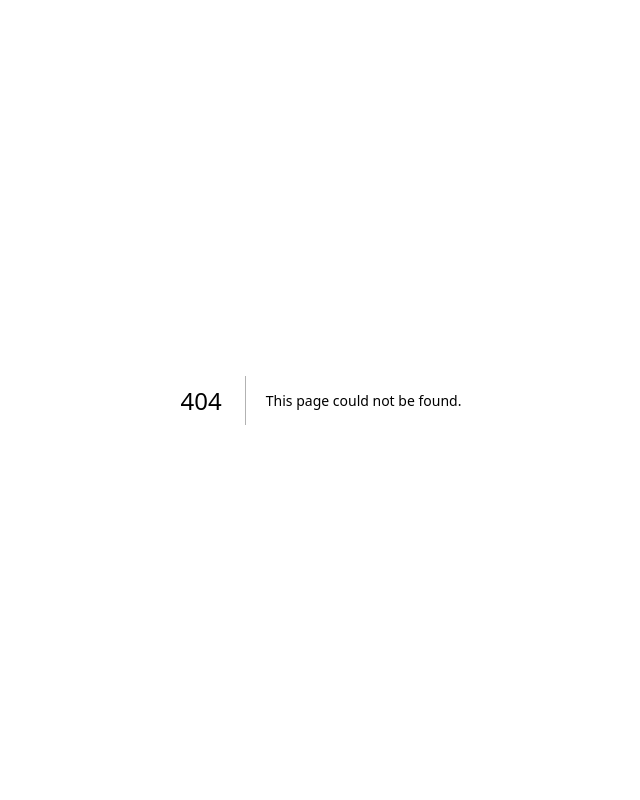
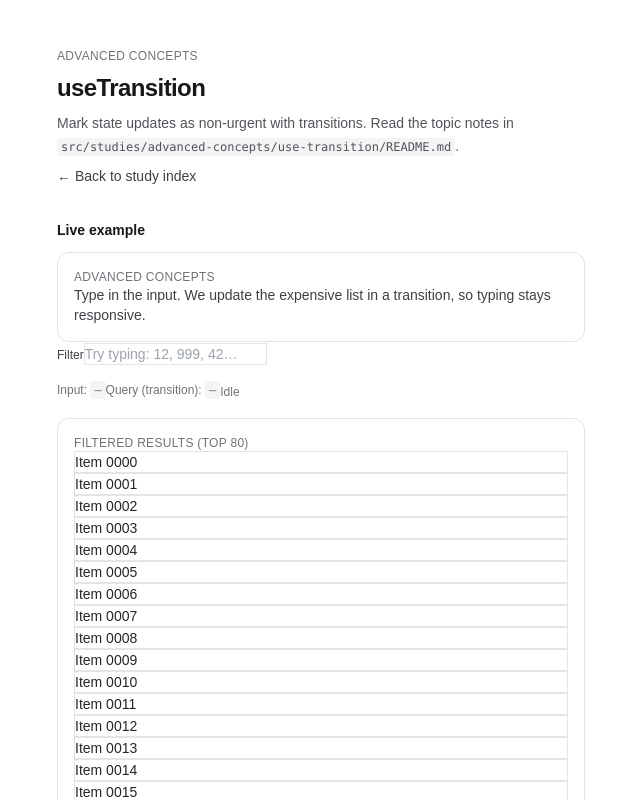
Before and after one commit to Rennatts/React-Next-studies, a Next.js app: page /studies/advanced-concepts/use-transition in a window 1280 px wide. Before the commit this address had no page. Shown: the top 800 px of the page, without its empty margins (319-959 px from the left). Built offline with nearby package versions, Linux system fonts and the light colour scheme.

Commit message:
usetransition

```diff
--- a/src/app/page.tsx
+++ b/src/app/page.tsx
@@ -127,6 +127,13 @@ const topics = [
     href: "/studies/advanced-concepts/use-deferred-value",
     category: "Advanced concepts",
   },
+  {
+    title: "useTransition",
+    description:
+      "Mark expensive state updates as non-urgent with startTransition; show pending UI with isPending.",
+    href: "/studies/advanced-concepts/use-transition",
+    category: "Advanced concepts",
+  },
 ] as const;
 
 export default function Home() {
--- /dev/null
+++ b/src/app/studies/advanced-concepts/use-transition/page.tsx
@@ -0,0 +1,47 @@
+import type { Metadata } from "next";
+import Link from "next/link";
+import { UseTransitionDemo } from "@/studies/advanced-concepts/use-transition/UseTransitionDemo";
+
+export const metadata: Metadata = {
+  title: "Study: useTransition",
+  description:
+    "Advanced concept: mark expensive UI updates as non-urgent using useTransition.",
+};
+
+export default function UseTransitionStudyPage() {
+  return (
+    <div className="mx-auto flex min-h-screen max-w-xl flex-col gap-8 px-6 py-12">
+      <header className="space-y-2">
+        <p className="text-xs font-medium uppercase tracking-wide text-zinc-500 dark:text-zinc-400">
+          Advanced concepts
+        </p>
+        <h1 className="text-2xl font-semibold tracking-tight text-zinc-900 dark:text-zinc-50">
+          useTransition
+        </h1>
+        <p className="text-sm leading-relaxed text-zinc-600 dark:text-zinc-400">
+          Mark state updates as non-urgent with transitions. Read the topic notes in{" "}
+          <code className="rounded bg-zinc-100 px-1 py-0.5 text-xs dark:bg-zinc-900">
+            src/studies/advanced-concepts/use-transition/README.md
+          </code>
+          .
+        </p>
+        <Link
+          href="/"
+          className="inline-flex text-sm font-medium text-zinc-700 underline-offset-4 hover:underline dark:text-zinc-300"
+        >
+          ← Back to study index
+        </Link>
+      </header>
+
+      <section aria-labelledby="demo-heading" className="space-y-3">
+        <h2
+          id="demo-heading"
+          className="text-sm font-semibold text-zinc-900 dark:text-zinc-50"
+        >
+          Live example
+        </h2>
+        <UseTransitionDemo />
+      </section>
+    </div>
+  );
+}
--- /dev/null
+++ b/src/studies/advanced-concepts/use-transition/UseTransitionDemo.tsx
@@ -0,0 +1,105 @@
+"use client";
+
+import { useMemo, useState, useTransition } from "react";
+
+function makeItems() {
+  const out: { id: string; label: string }[] = [];
+  for (let i = 0; i < 5000; i += 1) {
+    out.push({ id: `it_${i}`, label: `Item ${i.toString().padStart(4, "0")}` });
+  }
+  return out;
+}
+
+const ITEMS = makeItems();
+
+function expensiveIncludes(haystack: string, needle: string) {
+  // Artificial cost so transitions are easier to notice.
+  let score = 0;
+  for (let i = 0; i < 1800; i += 1) score += i % 7;
+  void score;
+  return haystack.toLowerCase().includes(needle.toLowerCase());
+}
+
+export function UseTransitionDemo() {
+  const [isPending, startTransition] = useTransition();
+  const [input, setInput] = useState("");
+  const [query, setQuery] = useState("");
+
+  const filtered = useMemo(() => {
+    const q = query.trim();
+    if (q.length === 0) return ITEMS.slice(0, 80);
+    return ITEMS.filter((it) => expensiveIncludes(it.label, q)).slice(0, 80);
+  }, [query]);
+
+  return (
+    <div className="space-y-4">
+      <div className="rounded-xl border border-zinc-200 p-4 dark:border-zinc-800">
+        <p className="text-xs font-medium uppercase tracking-wide text-zinc-500 dark:text-zinc-400">
+          Advanced concepts
+        </p>
+        <p className="mt-2 text-sm text-zinc-700 dark:text-zinc-300">
+          Type in the input. We update the expensive list in a{" "}
+          <span className="font-medium">transition</span>, so typing stays responsive.
+        </p>
+      </div>
+
+      <label className="grid gap-2">
+        <span className="text-xs font-medium text-zinc-700 dark:text-zinc-300">
+          Filter
+        </span>
+        <input
+          value={input}
+          onChange={(e) => {
+            const next = e.target.value;
+            setInput(next); // urgent update
+            startTransition(() => {
+              setQuery(next); // non-urgent update
+            });
+          }}
+          placeholder="Try typing: 12, 999, 42…"
+          className="w-full rounded-md border border-zinc-200 bg-white px-3 py-2 text-sm text-zinc-900 outline-none ring-zinc-300 focus:ring-2 dark:border-zinc-800 dark:bg-zinc-950 dark:text-zinc-50 dark:ring-zinc-700"
+        />
+      </label>
+
+      <div className="flex flex-wrap items-center gap-2 text-xs text-zinc-500 dark:text-zinc-400">
+        <span>
+          Input:{" "}
+          <code className="rounded bg-zinc-100 px-1 py-0.5 text-[11px] dark:bg-zinc-900">
+            {input || "—"}
+          </code>
+        </span>
+        <span>
+          Query (transition):{" "}
+          <code className="rounded bg-zinc-100 px-1 py-0.5 text-[11px] dark:bg-zinc-900">
+            {query || "—"}
+          </code>
+        </span>
+        {isPending ? (
+          <span className="rounded-full bg-amber-100 px-2 py-0.5 text-amber-800 dark:bg-amber-900/30 dark:text-amber-200">
+            Updating…
+          </span>
+        ) : (
+          <span className="rounded-full bg-emerald-100 px-2 py-0.5 text-emerald-800 dark:bg-emerald-900/30 dark:text-emerald-200">
+            Idle
+          </span>
+        )}
+      </div>
+
+      <div className="rounded-xl border border-zinc-200 p-4 dark:border-zinc-800">
+        <p className="text-xs font-medium uppercase tracking-wide text-zinc-500 dark:text-zinc-400">
+          Filtered results (top 80)
+        </p>
+        <ul className="mt-3 grid gap-2 sm:grid-cols-2">
+          {filtered.map((it) => (
+            <li
+              key={it.id}
+              className="rounded-lg border border-zinc-200 px-3 py-2 text-sm text-zinc-800 dark:border-zinc-800 dark:text-zinc-200"
+            >
+              {it.label}
+            </li>
+          ))}
+        </ul>
+      </div>
+    </div>
+  );
+}
```
Also changed, not shown: src/studies/README.md, src/studies/advanced-concepts/use-transition/README.md (added).
